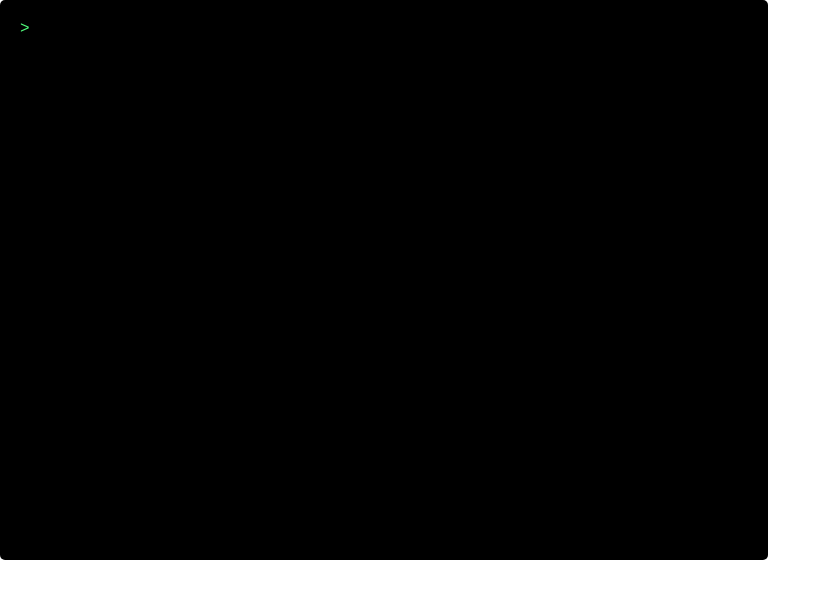
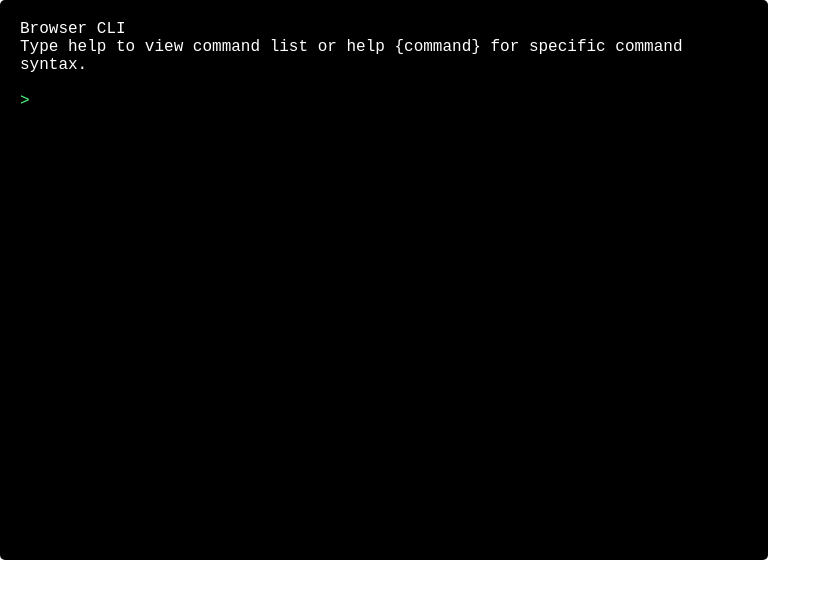
Before and after one commit to laktam/Browser-CLI, a browser extension: page build/new-tab/index.html in a window 1280 px wide. Shown: the whole page, without its empty margins (0-831 px from the left). Drawn offline with Linux system fonts and the light colour scheme.

Commit message:
add welcome message

```diff
--- a/build/new-tab/index.html
+++ b/build/new-tab/index.html
@@ -9,6 +9,10 @@
 <body>
     <div id="terminal">
         <div class="output" id="output">
+          Browser CLI
+          <br>
+          Type help to view command list or help {command} for specific command syntax.
+          <br><br>
         </div>
         <div class="terminal-input">
             <span class="prompt">></span>
```
